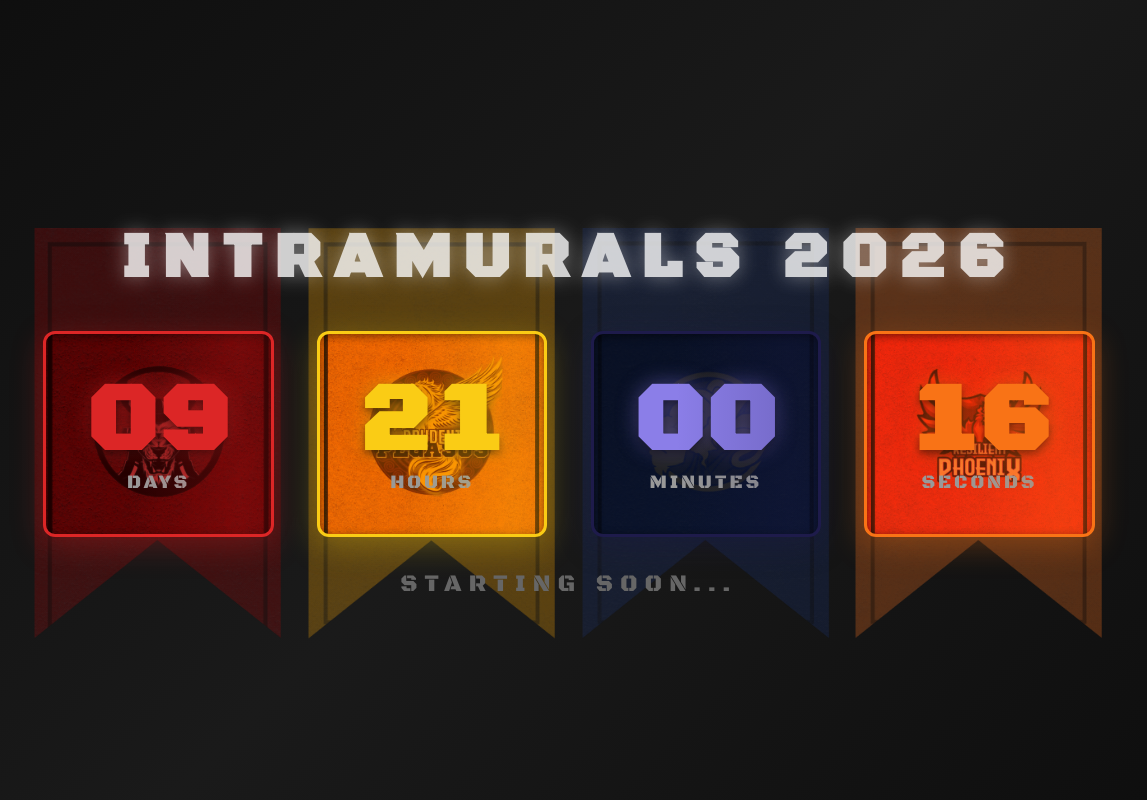
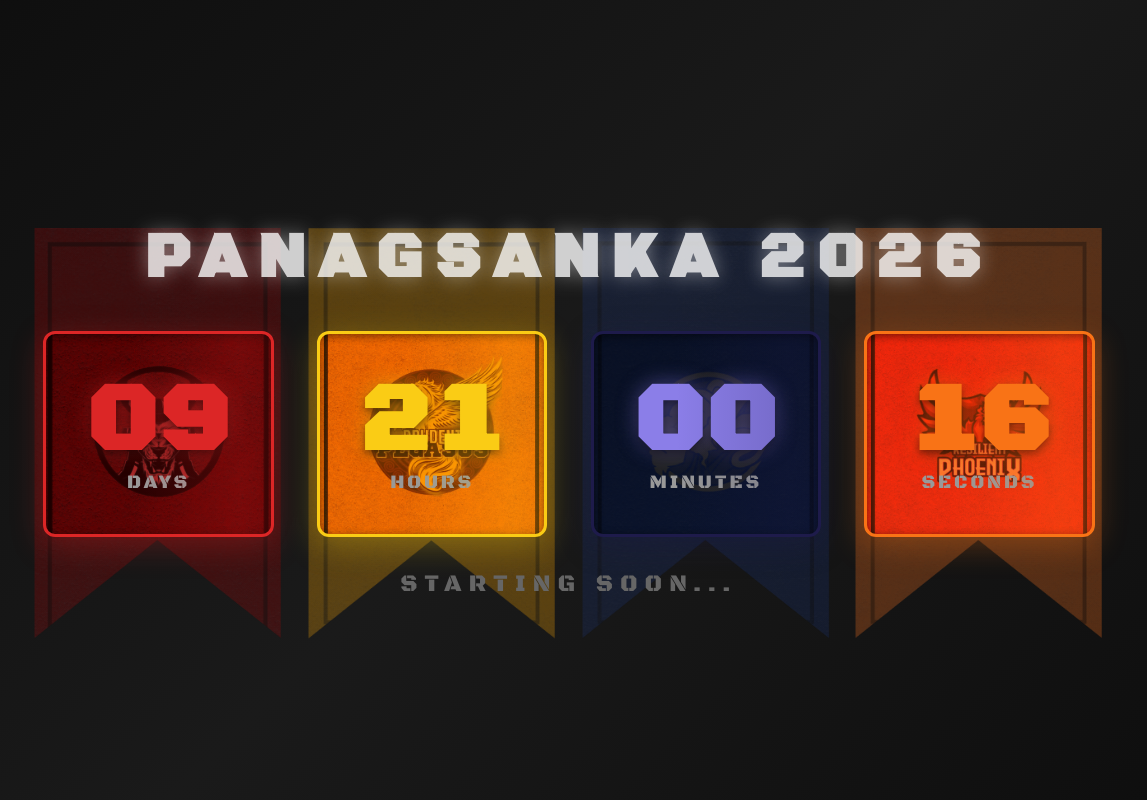
Before and after one commit to bright4Pres/intramuralsscoretracker, a Django app: page / in a window 1440 px wide. Shown: the whole page, without its empty margins (151-1298 px from the left). Run offline with Django 5.2, Linux system fonts and the light colour scheme; data that the repository does not hold is empty; some libraries are stand-ins or nearby versions.

Commit message:
intrams to panagsangka

```diff
--- a/scoretracker/scoring/templates/home.html
+++ b/scoretracker/scoring/templates/home.html
@@ -241,7 +241,7 @@
 <body>
   <!-- Countdown Overlay -->
   <div id="countdown-overlay">
-      <h1 class="countdown-title">Intramurals 2026</h1>
+      <h1 class="countdown-title">Panagsanka 2026</h1>
       <div class="countdown-container">
           <div class="countdown-wrapper shinobi">
               <div class="countdown-box shinobi">
```
